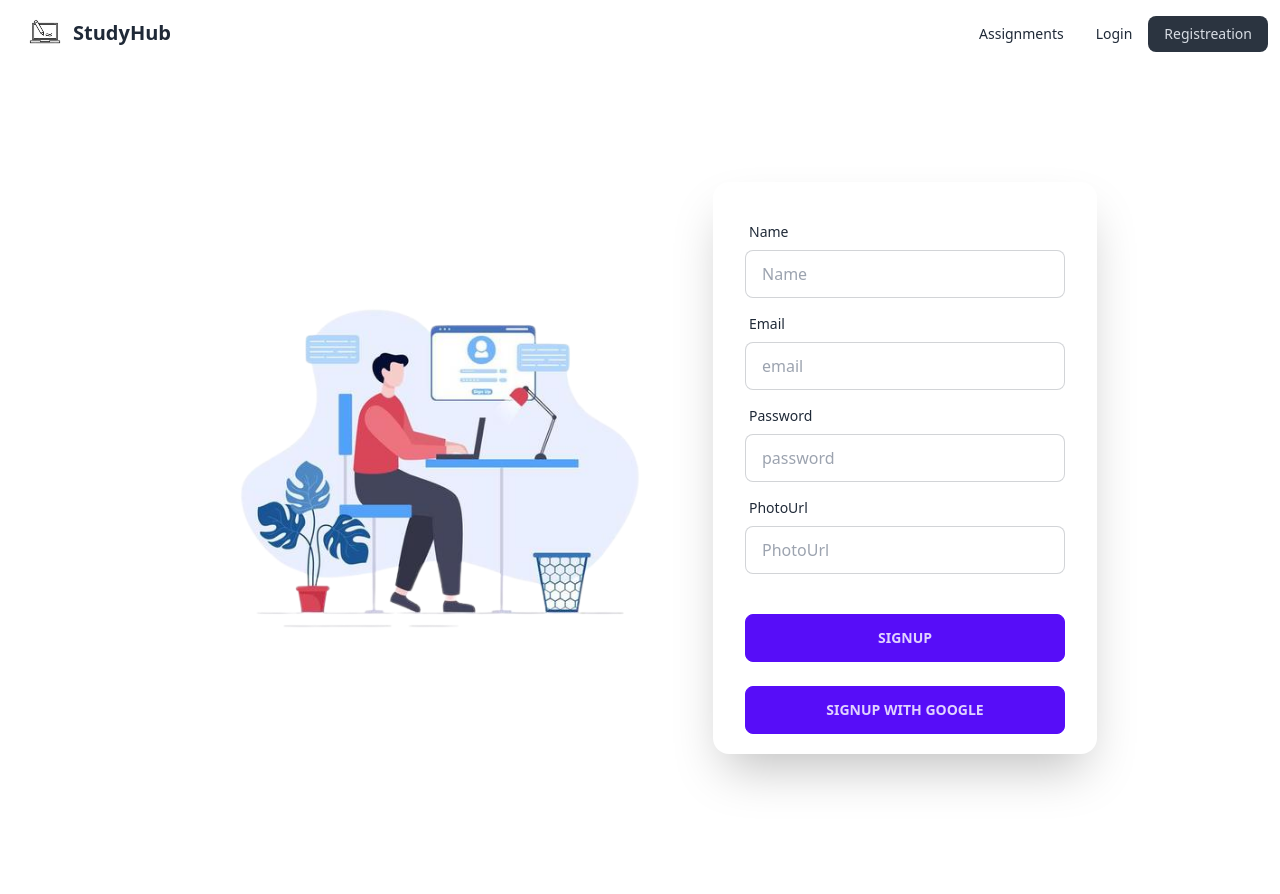
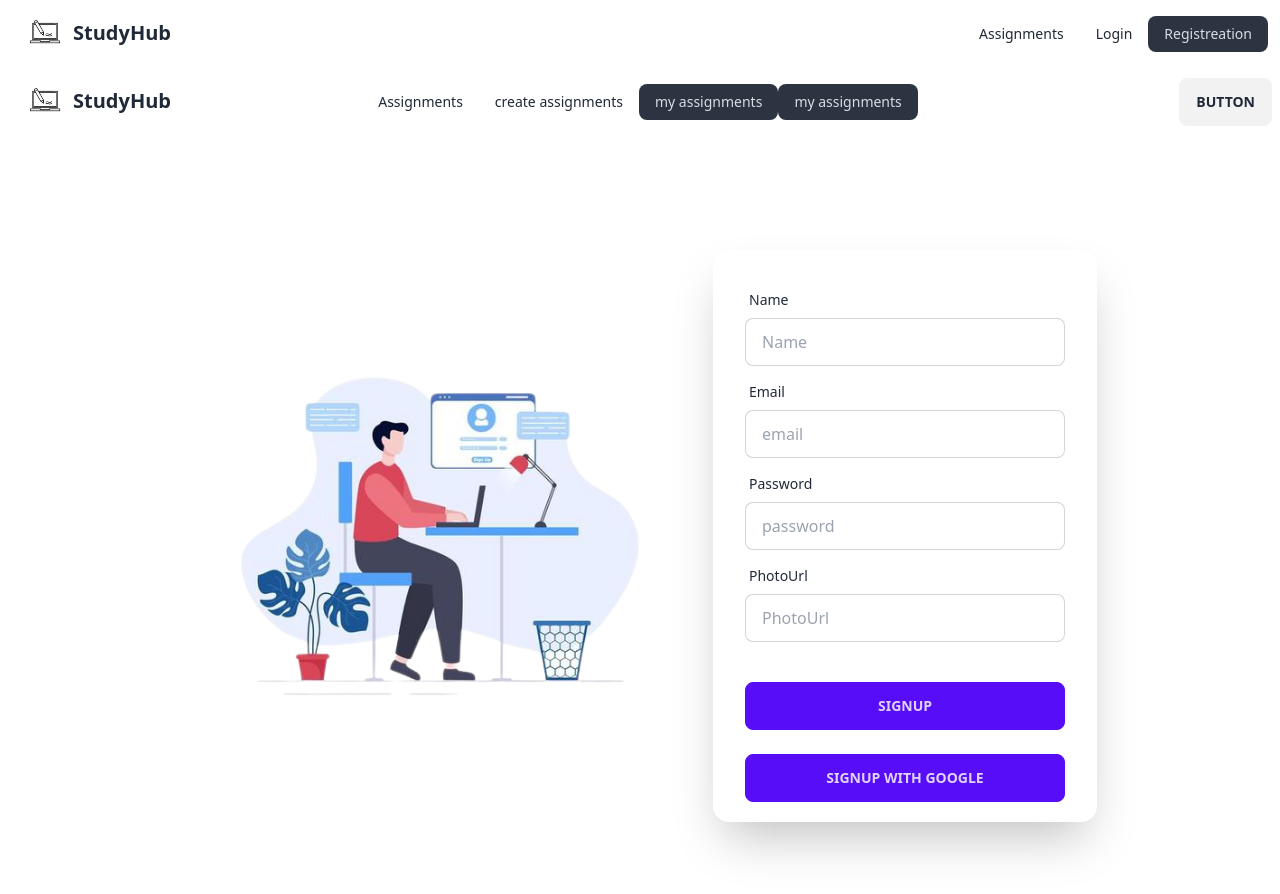
Before and after one commit to Mustafiz82/Assignment-11-StudyHub-Clint-side, a React (Vite) app: page /Regestration in a window 1280 px wide. Shown: the top 894 px of the page. Before the commit the page ends 868 px from the top, so only its background shows below. Built offline with nearby package versions, Linux system fonts and the light colour scheme; no server answers.

Commit message:
login page completed

```diff
--- a/src/Component/Nav/LoggedInUl.jsx
+++ b/src/Component/Nav/LoggedInUl.jsx
@@ -1,5 +1,5 @@
-import React from 'react';
-import { NavLink } from 'react-router-dom';
+import React from "react";
+import { NavLink } from "react-router-dom";
 
 const LoggedInUl = () => {
 	return (
@@ -8,11 +8,7 @@ const LoggedInUl = () => {
 				<NavLink
 					to="/assignments"
 					className={({ isActive, isPending }) =>
-									isPending
-										? "pending"
-										: isActive
-										? " active "
-										: ""
+						isPending ? "pending" : isActive ? " active " : ""
 					}
 				>
 					Assignments
@@ -22,28 +18,30 @@ const LoggedInUl = () => {
 				<NavLink
 					to="/login"
 					className={({ isActive, isPending }) =>
-									isPending
-										? "pending"
-										: isActive
-										? " active "
-										: ""
+						isPending ? "pending" : isActive ? " active " : ""
 					}
 				>
-								Login
+					create assignments
 				</NavLink>
 			</li>
 			<li>
 				<NavLink
 					to="/Regestration"
 					className={({ isActive, isPending }) =>
-									isPending
-										? "pending"
-										: isActive
-										? " active "
-										: ""
+						isPending ? "pending" : isActive ? " active " : ""
 					}
 				>
-								Registreation
+					my assignments
+				</NavLink>
+			</li>
+			<li>
+				<NavLink
+					to="/Regestration"
+					className={({ isActive, isPending }) =>
+						isPending ? "pending" : isActive ? " active " : ""
+					}
+				>
+					my assignments
 				</NavLink>
 			</li>
 		</>
--- a/src/Context/Context.jsx
+++ b/src/Context/Context.jsx
@@ -1,62 +1,70 @@
-import React, {  createContext, useEffect, useState } from 'react';
-import { app } from '../../Firebase.config';
-import { GoogleAuthProvider, createUserWithEmailAndPassword, getAuth, onAuthStateChanged, signInWithEmailAndPassword, signInWithPopup, signOut, updateProfile } from "firebase/auth";
+import React, { createContext, useEffect, useState } from "react";
+import { app } from "../../Firebase.config";
+import {
+	GoogleAuthProvider,
+	createUserWithEmailAndPassword,
+	getAuth,
+	onAuthStateChanged,
+	signInWithEmailAndPassword,
+	signInWithPopup,
+	signOut,
+	updateProfile,
+} from "firebase/auth";
 
+export const AuthContext = createContext(null);
+const Auth = getAuth(app);
 
-export const AuthContext = createContext(null)
-const Auth = getAuth(app)
+const Context = ({ children }) => {
+	const [user, setUser] = useState(null);
+	const [loading, setLoading] = useState(true);
 
-
-const Context = ({children}) => {
-
-    const [user , setUser] = useState(null)
-    const [loading , setLoading] = useState(true)
-
-    const createUser = (email , password) =>{
-        // setLoading = true
-        return createUserWithEmailAndPassword(Auth , email , password )
-    }
-
-    const EmailSignIn = (email, password) => {
-		return signInWithEmailAndPassword =(Auth, email, password);
+	const createUser = (email, password) => {
+		// setLoading = true
+		return createUserWithEmailAndPassword(Auth, email, password);
 	};
 
-    const profile = (displayName , PhotoUrl) => {
+	const SignIN = (email, pass) => {
+        return signInWithEmailAndPassword(Auth , email , pass)
+	};
+
+	const profile = (displayName, PhotoUrl) => {
 		return updateProfile(Auth.currentUser, {
 			displayName: displayName,
-            photoURL: PhotoUrl
+			photoURL: PhotoUrl,
 		});
 	};
 
-
-    const provider = new GoogleAuthProvider ();
+	const provider = new GoogleAuthProvider();
 
 	const GoogleSignIn = () => {
 		return signInWithPopup(Auth, provider);
 	};
 
-
 	const logOut = () => {
 		return signOut(Auth);
 	};
 
-
-    useEffect(() => {
+	useEffect(() => {
 		const unSubscribe = onAuthStateChanged(Auth, (CurrentUser) => {
 			setUser(CurrentUser);
-            console.log(CurrentUser);
-            setLoading(false)
-            // setLoading(false)
-
+			console.log(CurrentUser);
+			setLoading(false);
+			// setLoading(false)
 		});
 		return () => unSubscribe();
 	}, []);
 
+	const obj = {
+		user,
+		loading,
+		SignIN,
+		createUser,
+		profile,
+		GoogleSignIn,
+		logOut,
+	};
 
-
-    const obj = {user , loading , createUser , EmailSignIn  , profile ,GoogleSignIn , logOut }
-
-    return <AuthContext.Provider value={obj}>{children}</AuthContext.Provider>
+	return <AuthContext.Provider value={obj}>{children}</AuthContext.Provider>;
 };
 
 export default Context;
--- a/src/Layout/MainLayout.jsx
+++ b/src/Layout/MainLayout.jsx
@@ -7,7 +7,7 @@ const MainLayout = () => {
     return (
         <div>
             <LoggedOutNav></LoggedOutNav>
-            {/* <LoggedInNav></LoggedInNav> */}
+            <LoggedInNav></LoggedInNav>
             <Outlet></Outlet>
         </div>
     );
--- a/src/Pages/Aunthication/Login.jsx
+++ b/src/Pages/Aunthication/Login.jsx
@@ -1,22 +1,61 @@
-import React, { useContext } from 'react';
+import React, { useContext, useState } from 'react';
 import AuthImage from "../../assets/login-regi.png";
+import { AuthContext } from '../../Context/Context';
+import { useNavigate } from 'react-router-dom';
+import toast, { Toaster } from 'react-hot-toast';
 
 
 const Login = () => {
 
 
+    const {user   ,SignIN , GoogleSignIn} = useContext(AuthContext)
+    const [error , setError] = useState("")
+    const navigate = useNavigate()
+
 
     const handleSubmit = (e) => {
+
         e.preventDefault()
+        const loadToast = toast.loading("signing in User")
+
 
         const Email = e.target.Email.value
         const Password = e.target.Password.value
 
+        const user = { Email , Password }
+        console.log(user);
 
 
-        const user = { Email , Password }
-        console.log(user);
+        SignIN( Email , Password )
+            .then(result => {
+                const success = toast.success('User Created Successfully')
+                console.log(result.user);
+                toast.dismiss(loadToast , success)
+                navigate("/")
+
+            })
+            .catch(error  => {
+                console.log(error.message);
+            })
+
+
     }
+
+
+
+
+    const handlegoogelSignIn = () => {
+
+        GoogleSignIn()
+        .then(result => {
+            console.log(result.user);
+            navigate("/")
+        })
+        .catch(error => {
+            setError(error);
+        })
+    }
+
     return (
         <div>
 
@@ -53,18 +92,20 @@ const Login = () => {
 								/>
 
 							</div>
+                            <p className="text-red-500">   {error}</p>
 							<div className="form-control mt-6">
 								<button type="submit" className="btn btn-primary">
 									SignIn
 								</button>
 							</div>
-							<div className="form-control mt-2">
-								<button className="btn btn-primary">
+
+						</form>
+							<div className="form-control mt-2  mx-8 mb-5 -mt-2">
+								<button onClick={handlegoogelSignIn}  className="btn btn-primary">
 									SignIN with Google
 								</button>
 							</div>
-
-						</form>
+                        <Toaster></Toaster>
 					</div>
 				</div>
 			</div>
--- a/src/Pages/Aunthication/Regestration.jsx
+++ b/src/Pages/Aunthication/Regestration.jsx
@@ -43,7 +43,7 @@ const Regestration = () => {
 
             })
             .catch(error  => {
-                setError(error);
+                setError(error.massage);
             })
         }
         else {
```
Lines whose indentation alone changed are shown as unchanged.
